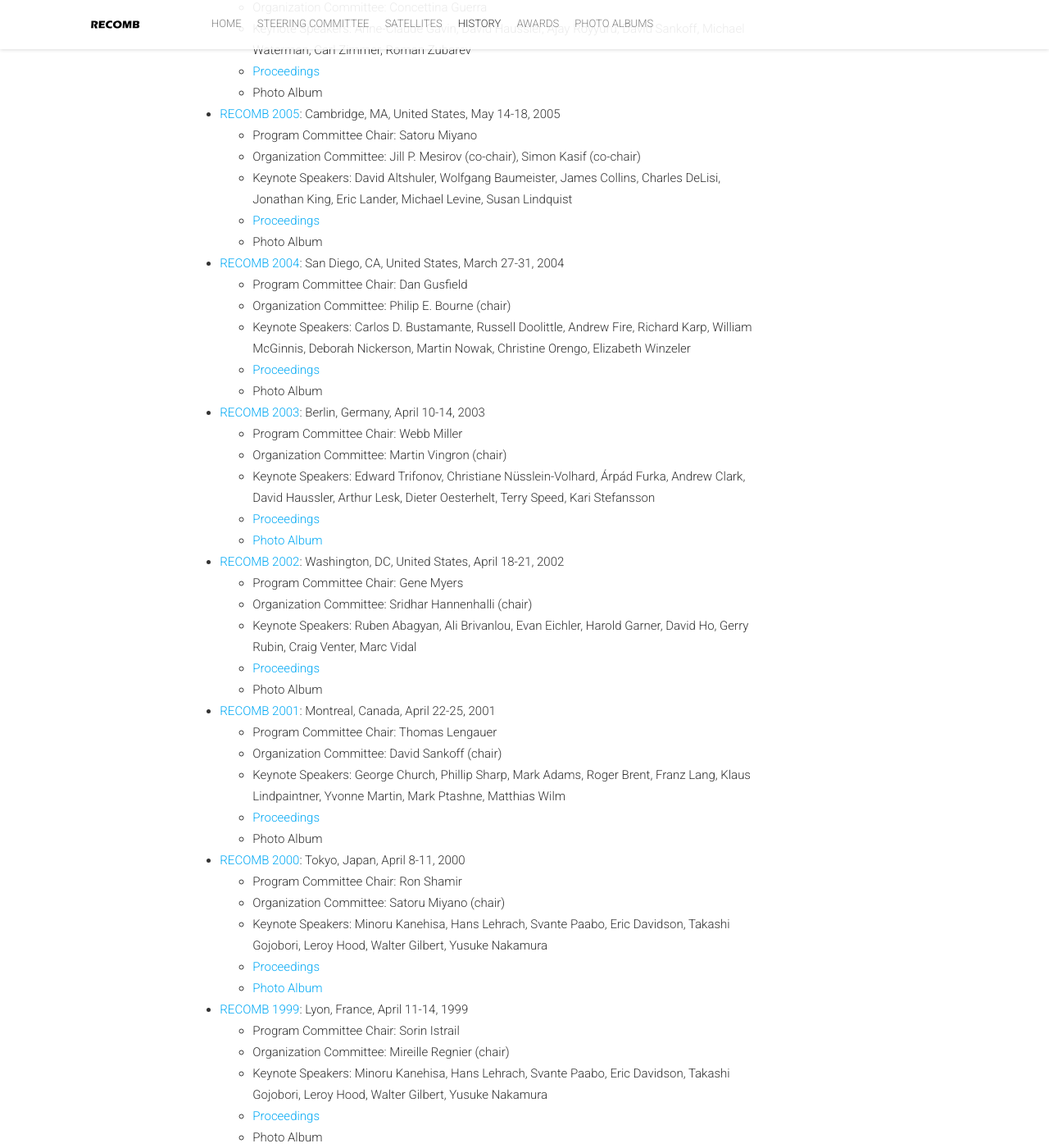
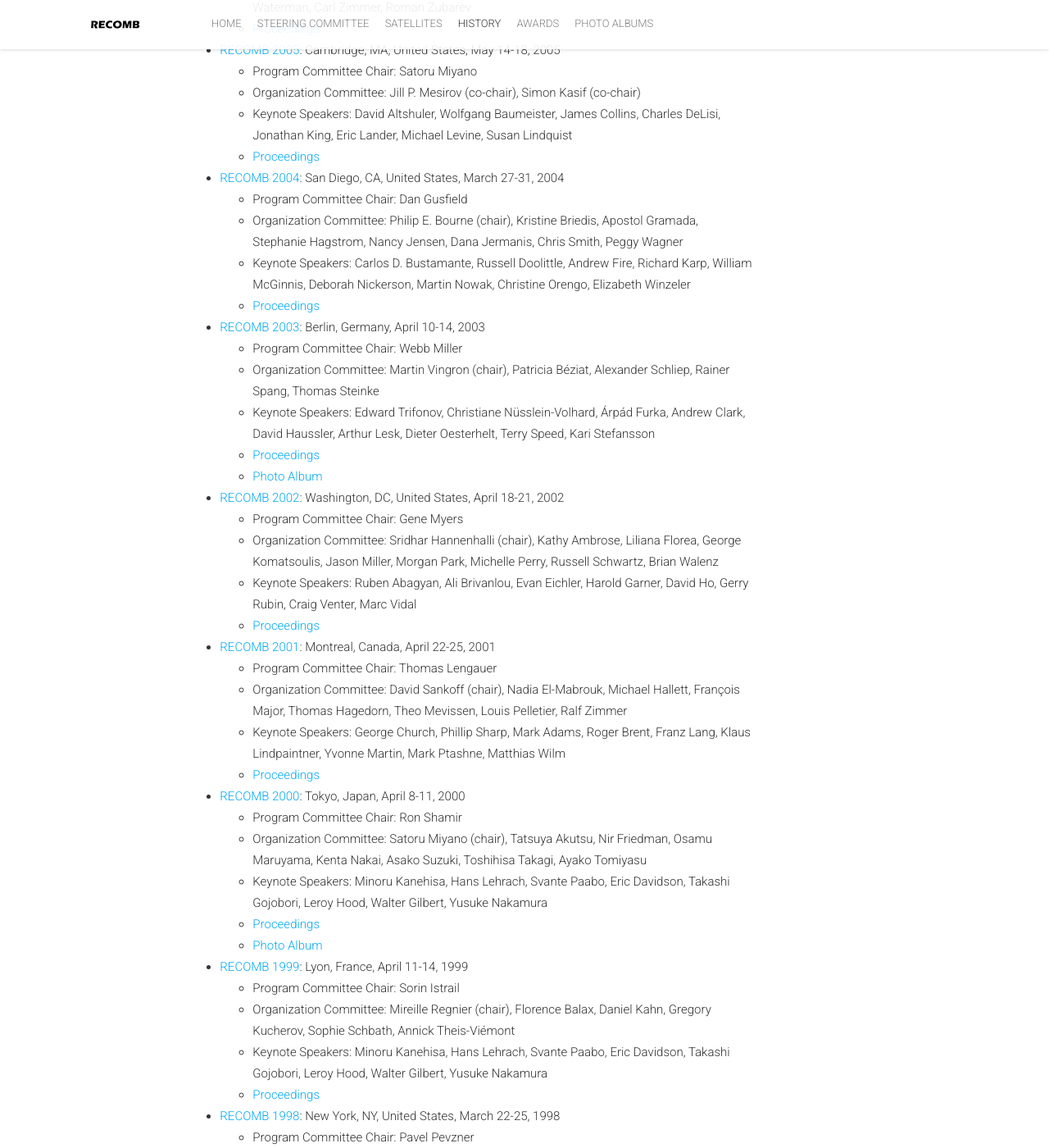
Before and after one commit to recomb-conference/recomb-conference.github.io, a Jekyll site: the page built from history.md, in a window 1280 px wide and 1400 px high, scrolled down 4113 px. Shown: the whole window at 82% size. Built offline with Jekyll 4.4.1, drawn with Linux system fonts in a browser that asks for light colours; nearby versions of some CDN libraries; comment, search, counter and statistics services are not loaded; some of the changed text lies outside the part shown.

```diff
--- a/history.md
+++ b/history.md
@@ -31,157 +31,138 @@ You can watch some previous talks of the conference at our [YouTube channel](htt
    - Program Committee Chair: Itsik Pe'er
    - Organization Committee: Vineet Bafna (chair), Vikas Bansal, Jocelyn Bernardo, Melissa Gymrek, Siavash Mirarab, Glenn Tesler, Kaiyuan Zhu
    - Keynote Speakers: Regina Barzilay, Howard Y. Chang, John Chodera, Lenore Cowen, John Marioni, Bing Ren, Wenyi Wang
-   - [Proceedings](https://link.springer.com/book/10.1007/978-3-031-04749-7)
-   - Photo Album
+   - [Proceedings](https://link.springer.com/book/10.1007/978-3-031-04749-7){:target="_blank"}
  - [RECOMB 2021](): Padova, Italy (virtual), August 29 – September 1, 2021
    - Program Committee Chair: Jian Peng
-   - Organization Committee: Fabio Vandin (co-chair), Jian Ma (co-chair)
+   - Organization Committee: Fabio Vandin (co-chair), Jian Ma (co-chair), Matteo Comin, Barbara Di Camillo, Leonardo Pellegrina, Cinzia Pizzi
    - Keynote Speakers: Trey Ideker, Ming Li, Katie Pollard, Aviv Regev, Marie-France Sagot, Mona Singh
-   - [Proceedings](https://www.liebertpub.com/toc/cmb/29/2)
-   - Photo Album
+   - [Proceedings](https://www.liebertpub.com/toc/cmb/29/2){:target="_blank"}
  - [RECOMB 2020](): Padova, Italy (virtual), June 22-25, 2020
    - Program Committee Chair: Russell Schwartz
-   - Organization Committee: Fabio Vandin (chair)
+   - Organization Committee: Fabio Vandin (chair), Matteo Comin, Barbara Di Camillo, Leonardo Pellegrina, Cinzia Pizzi
    - Keynote Speakers: Manuela Helmer-Citterich, Michal Linial, Satoru Miyano, Pavel Pevzner, Eran Segal, Russ Altman
-   - [Proceedings](https://link.springer.com/book/10.1007/978-3-030-45257-5)
-   - Photo Album
+   - [Proceedings](https://link.springer.com/book/10.1007/978-3-030-45257-5){:target="_blank"}
  - [RECOMB 2019](): Washington, DC, United States, May 5-8, 2019
    - Program Committee Chair: Lenore J. Cowen
    - Organization Committee: Max Alekseyev (co-chair), Teresa Przytycka (co-chair)
    - Keynote Speakers: Carlos D. Bustamante, Rachel Kolodny, Mihai Pop, Franziska Michor, Eytan Ruppin, Alfonso Valencia
-   - [Proceedings](https://link.springer.com/book/10.1007/978-3-030-17083-7)
-   - Photo Album
+   - [Proceedings](https://link.springer.com/book/10.1007/978-3-030-17083-7){:target="_blank"}
  - [RECOMB 2018](): Paris, France, April 21-24, 2018
    - Program Committee Chair: Benjamin J. Raphael
    - Organization Committee: Yann Ponty (co-chair), Mireille Regnier (co-chair)
    - Keynote Speakers: Peter Campbell, Ron Shamir, Sarah Teichmann, Nevan Krogan, Francois Spitz, Tandy Warnow
-   - [Proceedings](https://link.springer.com/book/10.1007/978-3-319-89929-9)
-   - Photo Album
+   - [Proceedings](https://link.springer.com/book/10.1007/978-3-319-89929-9){:target="_blank"}
  - [RECOMB 2017](https://recomb-conference.github.io/recomb2017/){:target="_blank"}: Hong Kong, May 3-7, 2017
    - Program Committee Chair: S. Cenk Sahinalp
-   - Organization Committee: Siu Ming Yiu (chair)
+   - Organization Committee: Siu Ming Yiu (chair), Kevin Yip,
    - Keynote Speakers: Colin Collins, Joe Gray, Laxmi Parida, Ben Raphael, Michael Schnall-Levin, Jun Wang
-   - [Proceedings](https://link.springer.com/book/10.1007/978-3-319-56970-3)
-   - Photo Album
+   - [Proceedings](https://link.springer.com/book/10.1007/978-3-319-56970-3){:target="_blank"}
  - [RECOMB 2016](): Santa Monica, CA, United States, April 17-21, 2016
    - Program Committee Chair: Mona Singh
    - Organization Committee: Eleazar Eskin (chair)
    - Keynote Speakers: Colin Collins, Joe Gray, Laxmi Parida, Ben Raphael, Michael Schnall-Levin, Jun Wang
-   - [Proceedings](https://link.springer.com/book/10.1007/978-3-319-31957-5)
-   - Photo Album
+   - [Proceedings](https://link.springer.com/book/10.1007/978-3-319-31957-5){:target="_blank"}
  - [RECOMB 2015](): Warsaw, Poland, April 12-15, 2015
    - Program Committee Chair: Teresa M. Przytycka
    - Organization Committee: Jerzy Tiuryn (cochair), Bartek Wilczyński (co-chair)
    - Keynote Speakers: Madan Babu, Bonnie Berger, M. Magda Konarska, Michael Levitt, Bas van Steensel, Wacław Szybalski
-   - [Proceedings](https://link.springer.com/book/10.1007/978-3-319-16706-0)
-   - [Photo Album](https://photos.app.goo.gl/LQHiB87GdGtQAvd98) &nbsp; &nbsp; [Satellites Photo Album](https://photos.app.goo.gl/xms1y1EyzW8cpEKr6)
+   - [Proceedings](https://link.springer.com/book/10.1007/978-3-319-16706-0){:target="_blank"}
+   - [Photo Album](https://photos.app.goo.gl/LQHiB87GdGtQAvd98){:target="_blank"} &nbsp; &nbsp; [Satellites Photo Album](https://photos.app.goo.gl/xms1y1EyzW8cpEKr6){:target="_blank"}
  - [RECOMB 2014](): Pittsburgh, PA, United States, April 2-5, 2014
    - Program Committee Chair: Roded Sharan
    - Organization Committee: Panayiotis (Takis) Benos (co-chair), Russell Schwartz (co-chair)
    - Keynote Speakers: Ian T. Baldwin, Atul Butte, JJ Collins, Trey Ideker, Tom Mitchell, Sarah A. Tishkoff
-   - [Proceedings](https://link.springer.com/book/10.1007/978-3-319-05269-4)
-   - [Photo Album](https://photos.app.goo.gl/75pFknP7epoHv3fv5)
- - [RECOMB 2013](https://recomb-conference.github.io/recomb2013/): Beijing, China, April 7-10, 2013
+   - [Proceedings](https://link.springer.com/book/10.1007/978-3-319-05269-4){:target="_blank"}
+   - [Photo Album](https://photos.app.goo.gl/75pFknP7epoHv3fv5){:target="_blank"}
+ - [RECOMB 2013](https://recomb-conference.github.io/recomb2013/){:target="_blank"}: Beijing, China, April 7-10, 2013
    - Program Committee Chair: Fengzhu Sun
-   - Organization Committee:  Xuegong Zhang
+   - Organization Committee:  Xuegong Zhang (co-chair), Minghua Deng (co-chair), Rui Jiang (co-chair), Jin Gu, Jingdong Han, Ruiqiang Li, Xuan Li, Yixue Li, Jingchu Luo, Geng Tian, Xiujie Wang, Peiheng Zhang
    - Keynote Speakers: Scott Fraser, Takashi Gojobori, Deborah Nickerson, Nadia A. Rosenthal, Chung-I Wu, Sunny Xie
-   - [Proceedings](https://link.springer.com/book/10.1007/978-3-642-37195-0)
-   - [Photo Album](https://photos.app.goo.gl/QYLrtaiViKBDEwGd8)
- - [RECOMB 2012](https://recomb-conference.github.io/recomb2012/): Barcelona, Spain, April 21-24, 2012
+   - [Proceedings](https://link.springer.com/book/10.1007/978-3-642-37195-0){:target="_blank"}
+   - [Photo Album](https://photos.app.goo.gl/QYLrtaiViKBDEwGd8){:target="_blank"}
+ - [RECOMB 2012](https://recomb-conference.github.io/recomb2012/){:target="_blank"}: Barcelona, Spain, April 21-24, 2012
    - Program Committee Chair: Benny Chor
-   - Organization Committee: Rodric Guigo (chair)
+   - Organization Committee: Rodric Guigo (chair), Josep F Abril, Francisco Cámara, Eduardo Eyras, Pedro Ferreira, Toni Gabaldón, Cédric Notredame, Gabriel Valiente, Blanka Wysocka
    - Keynote Speakers: Richard Durbin, Eileen Furlong, Thomas Gingeras, Alfonso Valencia, Ada E. Yonath
-   - [Proceedings](https://link.springer.com/book/10.1007/978-3-642-29627-7)
-   - Photo Album
- - [RECOMB 2011](https://recomb-conference.github.io/recomb2011/): Vancouver, BC, Canada, March 28-31, 2011
+   - [Proceedings](https://link.springer.com/book/10.1007/978-3-642-29627-7){:target="_blank"}
+ - [RECOMB 2011](https://recomb-conference.github.io/recomb2011/){:target="_blank"}: Vancouver, BC, Canada, March 28-31, 2011
    - Program Committee Chair: Vineet Bafna
-   - Organization Committee: S. Cenk Sahinalp (chair)
+   - Organization Committee: S. Cenk Sahinalp (chair), Cedric Chauve, Martin Ester, Inanc Birol, Fiona Brinkman, Steven Jones, Anne Condon, Jack Chen, Artem Cherkasov, Colin Collins, Tamon Stephen, Stas Volik, Wyeth Wasserman, Kay Wiese
    - Keynote Speakers: Evan Eichler, Daphne Koller, Marco Marra, Karen Nelson, Elaine Mardis, Joseph Nadeau
-   - [Proceedings](https://link.springer.com/book/10.1007/978-3-642-20036-6)
-   - [Photo Album](https://photos.app.goo.gl/aJYV6tRe11vHFTCTA)
+   - [Proceedings](https://link.springer.com/book/10.1007/978-3-642-20036-6){:target="_blank"}
+   - [Photo Album](https://photos.app.goo.gl/aJYV6tRe11vHFTCTA){:target="_blank"}
  - [RECOMB 2010](): Lisbon, Portugal, August 12-15, 2010
    - Program Committee Chair: Bonnie Berger
    - Organization Committee: Arlindo Oliveira (chair)
    - Keynote Speakers: Cecilia Arraiano, David Bartel, Isaac Kohane, Phil Kapranov, Norbert Perrimon Mona Singh
-   - [Proceedings](https://link.springer.com/book/10.1007/978-3-642-12683-3)
-   - Photo Album
+   - [Proceedings](https://link.springer.com/book/10.1007/978-3-642-12683-3){:target="_blank"}
  - [RECOMB 2009](): Tucson, AZ, United States, May 18-21, 2009
    - Program Committee Chair: Serafim Batzoglou
    - Organization Committee: John Kececioglu (chair)
    - Keynote Speakers: Carlos D. Bustamante, Rade Drmanac, Mark Gerstein, Eran Halperin, Michael Hammer, Joanna Mountain, Stephen Quake, Mostafa Ronaghi, Pardis Sabeti, Michael Snyder
-   - [Proceedings](https://link.springer.com/book/10.1007/978-3-642-02008-7)
-   - Photo Album
- - [RECOMB 2008](https://recomb-conference.github.io/recomb2008/: Singapore, March 30 - April 2, 2008
+   - [Proceedings](https://link.springer.com/book/10.1007/978-3-642-02008-7){:target="_blank"}
+ - [RECOMB 2008](https://recomb-conference.github.io/recomb2008/){:target="_blank"}: Singapore, March 30 - April 2, 2008
    - Program Committee Chair: Martin Vingron
-   - Organization Committee: Limsoon Wong (chair)
+   - Organization Committee: Limsoon Wong (chair), Agnes Ang, Lay Khim Chng, Kwok Pui Choi, Alexia Leong, Hon Wai Leong, Wai Kin Leong, Stefanie Ng, Wing-Kin Sung, Martti Tammi, Siang Yong Yap, Xin Chen, Chee Keong Kwoh, Guillaume Bourque, Alan Christoffels, Dong-Yup Lee, Gunaretnam Rajagopal
    - Keynote Speakers: Edison Liu, Sang Yup Lee, Andrei Lupas, Howard Cedar, Vivian Cheung, Temple F. Smith, Suzanne Cory
-   - [Proceedings](https://link.springer.com/book/10.1007/978-3-540-78839-3)
-   - Photo Album
+   - [Proceedings](https://link.springer.com/book/10.1007/978-3-540-78839-3){:target="_blank"}
  - [RECOMB 2007](): Oakland, CA, United States, April 21-25, 2007
    - Program Committee Chair: Terry Speed
    - Organization Committee: Sandrine Dudoit
    - Keynote Speakers: Elizabeth H. Blackburn, Jennifer Marshall Graves, Yishi Jin, Jay D. Keasling, Harry F. Noller, Patrick O. Brown, Abby Dernburg, Aviv Regev
-   - [Proceedings](https://link.springer.com/book/10.1007/978-3-540-71681-5)
-   - Photo Album
- - [RECOMB 2006](https://recomb-conference.github.io/recomb2006/): Venice, Italy, April 2-5, 2006
+   - [Proceedings](https://link.springer.com/book/10.1007/978-3-540-71681-5){:target="_blank"}
+ - [RECOMB 2006](https://recomb-conference.github.io/recomb2006/){:target="_blank"}: Venice, Italy, April 2-5, 2006
    - Program Committee Chair: Alberto Apostolico
-   - Organization Committee: Concettina Guerra
+   - Organization Committee: Concettina Guerra (chair), Matteo Comin, Eleazar Eskin, Raffaele Giancarlo, Giuseppe Lancia, Cinzia Pizzi, Angela Visco, Nicola Vitacolonna
    - Keynote Speakers: Anne-Claude Gavin, David Haussler, Ajay Royyuru, David Sankoff, Michael Waterman, Carl Zimmer, Roman Zubarev
-   - [Proceedings](https://link.springer.com/book/10.1007/11732990)
-   - Photo Album
+   - [Proceedings](https://link.springer.com/book/10.1007/11732990){:target="_blank"}
  - [RECOMB 2005](): Cambridge, MA, United States, May 14-18, 2005
    - Program Committee Chair: Satoru Miyano
    - Organization Committee: Jill P. Mesirov (co-chair), Simon Kasif (co-chair)
    - Keynote Speakers: David Altshuler, Wolfgang Baumeister, James Collins, Charles DeLisi, Jonathan King, Eric Lander, Michael Levine, Susan Lindquist
-   - [Proceedings](https://link.springer.com/book/10.1007/b135594)
-   - Photo Album
- - [RECOMB 2004](https://recomb-conference.github.io/recomb2004/): San Diego, CA, United States, March 27-31, 2004
+   - [Proceedings](https://link.springer.com/book/10.1007/b135594){:target="_blank"}
+ - [RECOMB 2004](https://recomb-conference.github.io/recomb2004/){:target="_blank"}: San Diego, CA, United States, March 27-31, 2004
    - Program Committee Chair: Dan Gusfield
-   - Organization Committee: Philip E. Bourne (chair)
+   - Organization Committee: Philip E. Bourne (chair), Kristine Briedis, Apostol Gramada, Stephanie Hagstrom, Nancy Jensen, Dana Jermanis, Chris Smith, Peggy Wagner
    - Keynote Speakers: Carlos D. Bustamante, Russell Doolittle, Andrew Fire, Richard Karp, William McGinnis, Deborah Nickerson, Martin Nowak, Christine Orengo, Elizabeth Winzeler
-   - [Proceedings](https://dl.acm.org/doi/proceedings/10.1145/974614)
-   - Photo Album
- - [RECOMB 2003](https://recomb-conference.github.io/recomb2003/): Berlin, Germany, April 10-14, 2003
+   - [Proceedings](https://dl.acm.org/doi/proceedings/10.1145/974614){:target="_blank"}
+ - [RECOMB 2003](https://recomb-conference.github.io/recomb2003/){:target="_blank"}: Berlin, Germany, April 10-14, 2003
    - Program Committee Chair: Webb Miller
-   - Organization Committee: Martin Vingron (chair)
+   - Organization Committee: Martin Vingron (chair), Patricia Béziat, Alexander Schliep, Rainer Spang, Thomas Steinke
    - Keynote Speakers: Edward Trifonov, Christiane Nüsslein-Volhard, Árpád Furka, Andrew Clark, David Haussler, Arthur Lesk, Dieter Oesterhelt, Terry Speed, Kari Stefansson
-   - [Proceedings](https://dl.acm.org/doi/proceedings/10.1145/640075?id=31)
-   - [Photo Album](https://photos.app.goo.gl/TzpX39D6EgFSq1v77)
- - [RECOMB 2002](): Washington, DC, United States, April 18-21, 2002
+   - [Proceedings](https://dl.acm.org/doi/proceedings/10.1145/640075?id=31){:target="_blank"}
+   - [Photo Album](https://photos.app.goo.gl/TzpX39D6EgFSq1v77){:target="_blank"}
+ - [RECOMB 2002](https://recomb-conference.github.io/recomb2002/){:target="_blank"}: Washington, DC, United States, April 18-21, 2002
    - Program Committee Chair: Gene Myers
-   - Organization Committee: Sridhar Hannenhalli (chair)
+   - Organization Committee: Sridhar Hannenhalli (chair), Kathy Ambrose, Liliana Florea, George Komatsoulis, Jason Miller, Morgan Park, Michelle Perry, Russell Schwartz, Brian Walenz
    - Keynote Speakers: Ruben Abagyan, Ali Brivanlou, Evan Eichler, Harold Garner, David Ho, Gerry Rubin, Craig Venter, Marc Vidal
-   - [Proceedings](https://dl.acm.org/doi/proceedings/10.1145/565196)
-   - Photo Album
- - [RECOMB 2001](https://recomb-conference.github.io/recomb2001/): Montreal, Canada, April 22-25, 2001
+   - [Proceedings](https://dl.acm.org/doi/proceedings/10.1145/565196){:target="_blank"}
+ - [RECOMB 2001](https://recomb-conference.github.io/recomb2001/){:target="_blank"}: Montreal, Canada, April 22-25, 2001
    - Program Committee Chair: Thomas Lengauer
-   - Organization Committee: David Sankoff (chair)
+   - Organization Committee: David Sankoff (chair), Nadia El-Mabrouk, Michael Hallett, François Major, Thomas Hagedorn, Theo Mevissen, Louis Pelletier, Ralf Zimmer
    - Keynote Speakers: George Church, Phillip Sharp, Mark Adams, Roger Brent, Franz Lang, Klaus Lindpaintner, Yvonne Martin, Mark Ptashne, Matthias Wilm
-   - [Proceedings](https://dl.acm.org/doi/proceedings/10.1145/369133)
-   - Photo Album
- - [RECOMB 2000](https://recomb-conference.github.io/recomb2000/): Tokyo, Japan, April 8-11, 2000
+   - [Proceedings](https://dl.acm.org/doi/proceedings/10.1145/369133){:target="_blank"}
+ - [RECOMB 2000](https://recomb-conference.github.io/recomb2000/){:target="_blank"}: Tokyo, Japan, April 8-11, 2000
    - Program Committee Chair: Ron Shamir
-   - Organization Committee: Satoru Miyano (chair)
+   - Organization Committee: Satoru Miyano (chair), Tatsuya Akutsu, Nir Friedman, Osamu Maruyama, Kenta Nakai, Asako Suzuki, Toshihisa Takagi, Ayako Tomiyasu
    - Keynote Speakers: Minoru Kanehisa, Hans Lehrach, Svante Paabo, Eric Davidson, Takashi Gojobori, Leroy Hood, Walter Gilbert, Yusuke Nakamura
-   - [Proceedings](https://dl.acm.org/doi/proceedings/10.1145/332306)
-   - [Photo Album](https://photos.app.goo.gl/XrsYJTmTk2XwzXyX9)
- - [RECOMB 1999](https://recomb-conference.github.io/recomb1999/):  Lyon, France, April 11-14, 1999
+   - [Proceedings](https://dl.acm.org/doi/proceedings/10.1145/332306){:target="_blank"}
+   - [Photo Album](https://photos.app.goo.gl/XrsYJTmTk2XwzXyX9){:target="_blank"}
+ - [RECOMB 1999](https://recomb-conference.github.io/recomb1999/){:target="_blank"}:  Lyon, France, April 11-14, 1999
    - Program Committee Chair: Sorin Istrail
-   - Organization Committee: Mireille Regnier (chair)
+   - Organization Committee: Mireille Regnier (chair), Florence Balax, Daniel Kahn, Gregory Kucherov,  Sophie Schbath,  Annick Theis-Viémont
    - Keynote Speakers: Minoru Kanehisa, Hans Lehrach, Svante Paabo, Eric Davidson, Takashi Gojobori, Leroy Hood, Walter Gilbert, Yusuke Nakamura
-   - [Proceedings](https://dl.acm.org/doi/proceedings/10.1145/299432)
-   - Photo Album
- - [RECOMB 1998](https://recomb-conference.github.io/recomb1998/): New York, NY, United States, March 22-25, 1998
+   - [Proceedings](https://dl.acm.org/doi/proceedings/10.1145/299432){:target="_blank"}
+ - [RECOMB 1998](https://recomb-conference.github.io/recomb1998/){:target="_blank"}: New York, NY, United States, March 22-25, 1998
    - Program Committee Chair: Pavel Pevzner
-   - Organization Committee: Gary Benson (chair)
+   - Organization Committee: Gary Benson (chair), Craig Benham, Martin Farach, Eugene Kolker
    - Keynote Speakers: Ruben Abagyan, Charles Cantor, David Cox, Ron Davis, Klaus Gubernator, Joshua Lederberg, Michael Levitt, David Schwartz, John Yates
-   - [Proceedings](https://dl.acm.org/doi/proceedings/10.1145/279069)
-   - [Photo Album](https://photos.app.goo.gl/SrhyL9LpDuxYLfh68)
- - [RECOMB 1997](https://recomb-conference.github.io/recomb1997/): Santa Fe, NM, United States, January 20-23, 1997
+   - [Proceedings](https://dl.acm.org/doi/proceedings/10.1145/279069){:target="_blank"}
+   - [Photo Album](https://photos.app.goo.gl/SrhyL9LpDuxYLfh68){:target="_blank"}
+ - [RECOMB 1997](https://recomb-conference.github.io/recomb1997/){:target="_blank"}: Santa Fe, NM, United States, January 20-23, 1997
    - Program Committee Chair: Michael Waterman
-   - Organization Committee: Sorin Istrail (chair)
+   - Organization Committee: Sorin Istrail (chair), Bonnie Berger, Chris Fields, William Hart, Sylvia Spengler
    - Keynote Speakers: Ruben Abagyan, Charles Cantor, David Cox, Ron Davis, Klaus Gubernator, Joshua Lederberg, Michael Levitt, David Schwartz, John Yates
-   - [Proceedings](https://dl.acm.org/doi/proceedings/10.1145/267521)
-   - Photo Album
+   - [Proceedings](https://dl.acm.org/doi/proceedings/10.1145/267521){:target="_blank"}
 
 <img class="img-responsive feature-image" src="{{ site.baseurl }}/img/posts/cod.jpg" style="display:none">
```
